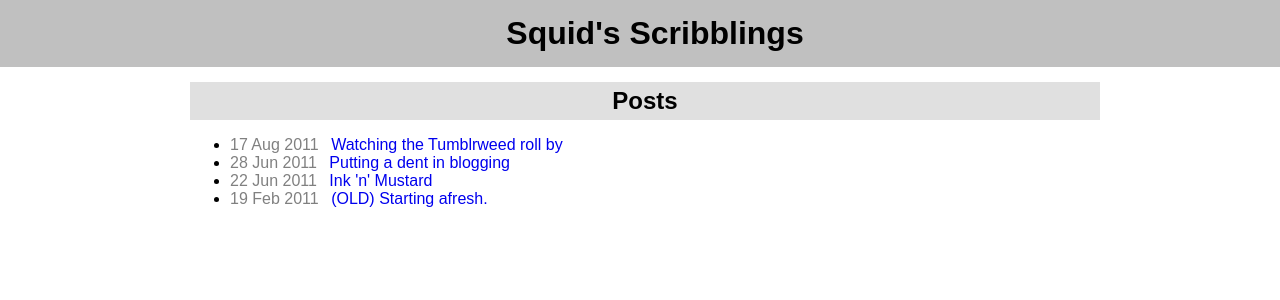
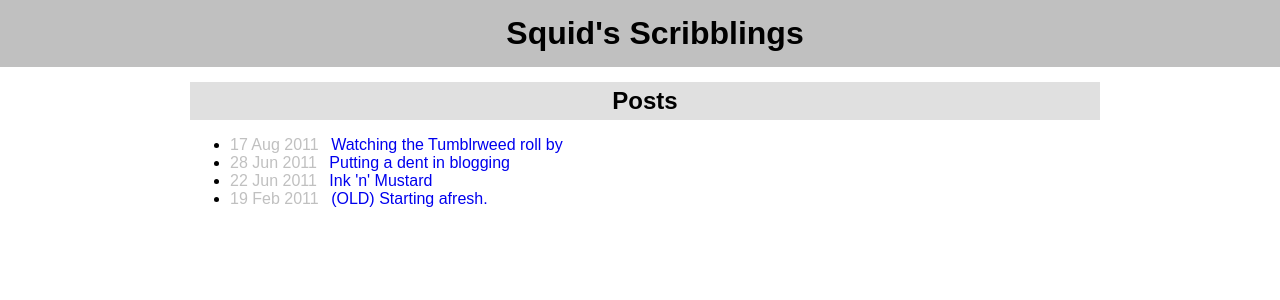
Before and after one commit to jesskay/psquid.net, a Jekyll site: the page built from index.html, in a window 1280 px wide. Shown: the top 300 px of the page. Built offline with Jekyll 4.4.1, drawn with Linux system fonts in a browser that asks for light colours.

Commit message:
Tweakan' date colouration now.

```diff
--- a/css/clean_ink.css
+++ b/css/clean_ink.css
@@ -41,5 +41,5 @@ h2 {
 
 .date {
   padding-right: 8px;
-  color: rgb(128, 128, 128);
+  color: rgb(192, 192, 192);
 }
```
